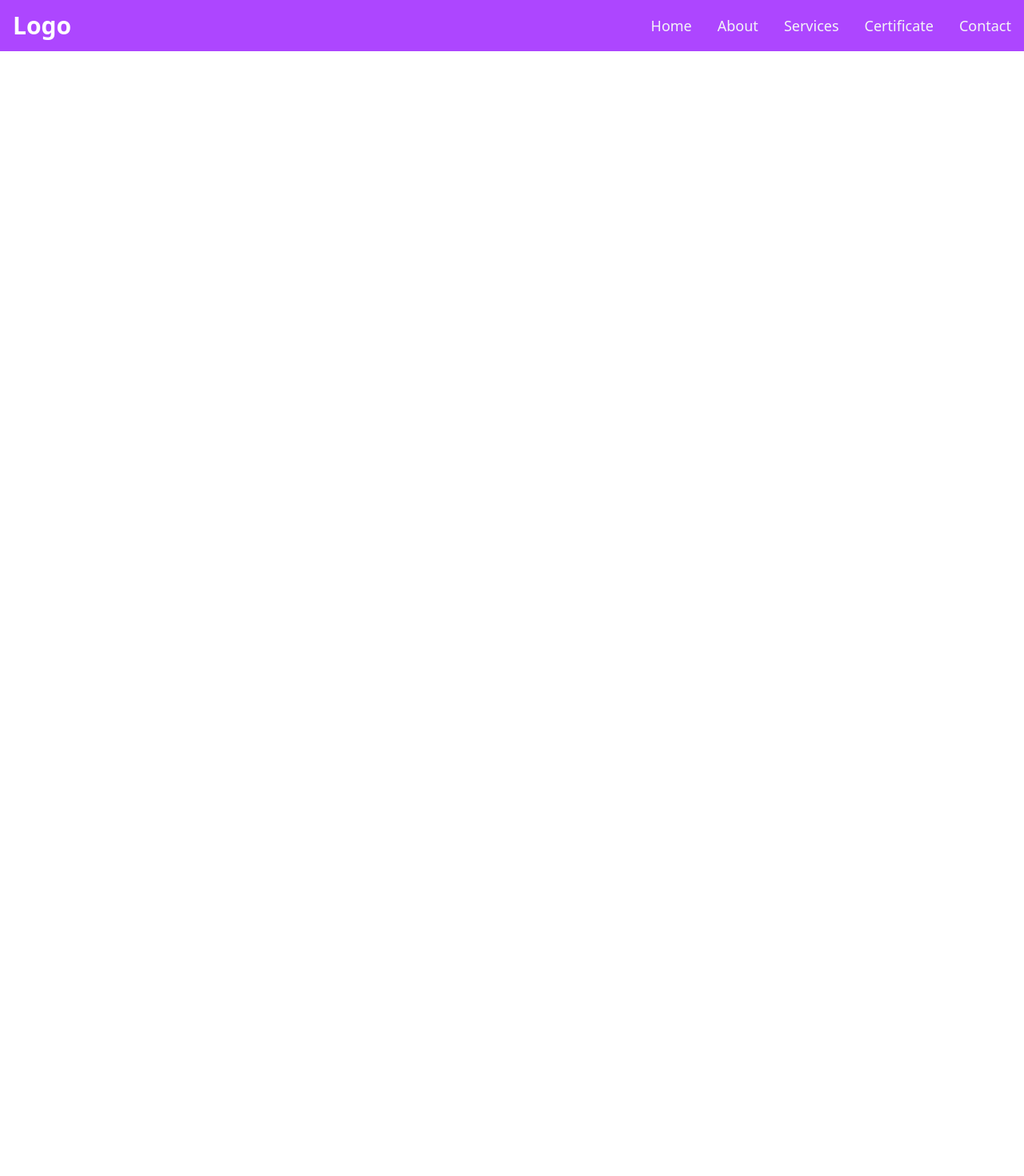
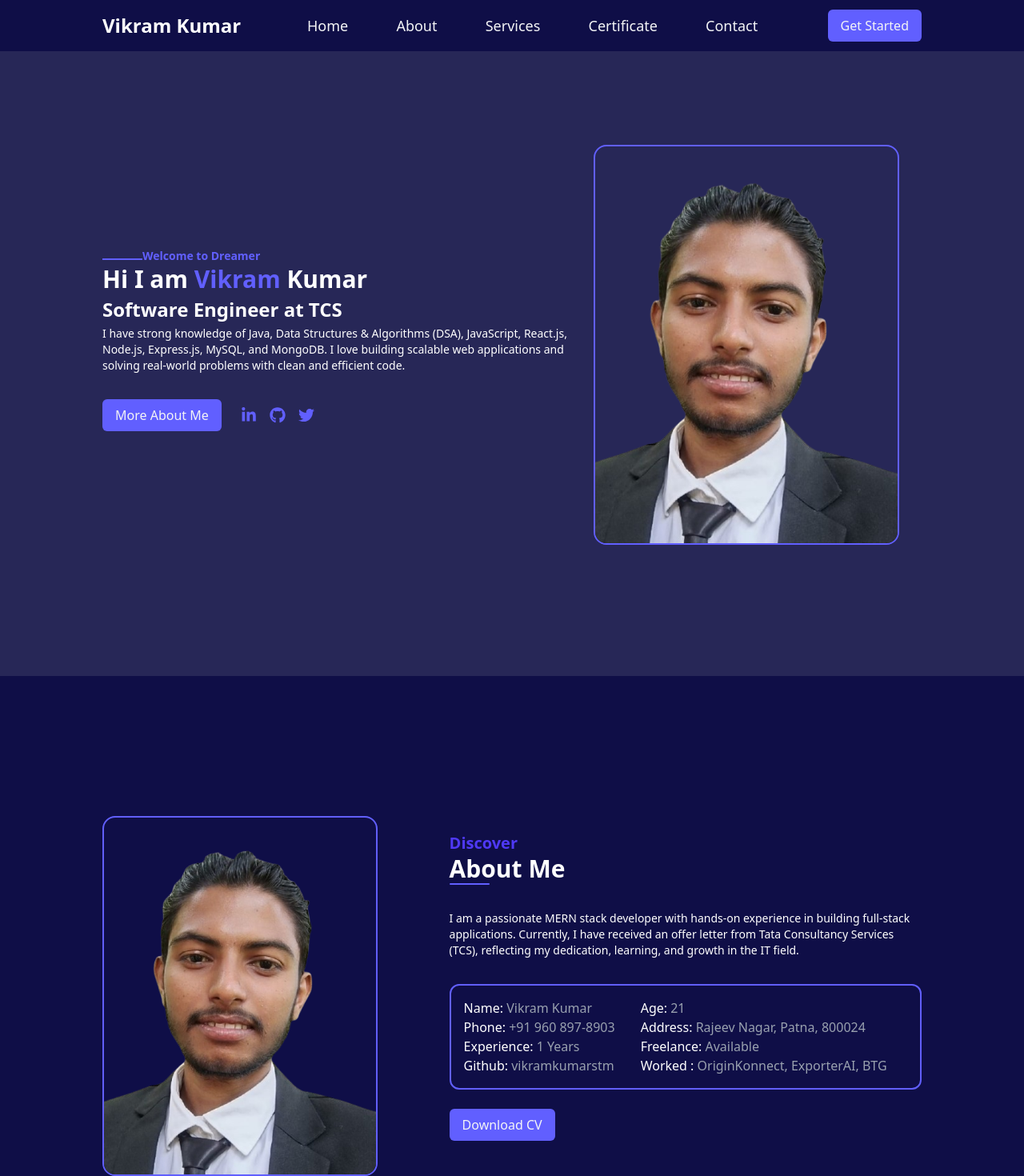
Before and after one commit to VikramKumarstm/MyPortfolio, a React (Vite) app: page / in a window 1280 px wide. Shown: the top 1470 px of the page at 80% size. Before the commit the page ends 800 px from the top, so only its background shows below. Built offline with nearby package versions, Linux system fonts and the light colour scheme.

Commit message:
header, hero, and about us section complete

```diff
--- a/src/App.jsx
+++ b/src/App.jsx
@@ -2,6 +2,8 @@ import { useState } from 'react';
 import './App.css'
 import Header from './components/Header'
 import { CiMenuBurger } from "react-icons/ci";
+import Hero from './components/Hero';
+import About from './components/About';
 
 
 function App() {
@@ -10,32 +12,12 @@ function App() {
 
 
   return (
-    <nav className='bg-purple-500'>
-      <div className="h-16 flex items-center justify-between">
-        {/* Logo */}
-        <div className='text-3xl text-white font-bold px-4'>Logo</div>
+    <>
+      < Header />
+      < Hero />
+      < About />
+    </>
 
-        {/* navigation buttons for desktop */}
-        <div className='hidden sm:block'>
-          <a href="#" className='text-gray-100 text-lg px-4'>Home</a>
-          <a href="#" className='text-gray-100 text-lg px-4'>About</a>
-          <a href="#" className='text-gray-100 text-lg px-4'>Services</a>
-          <a href="#" className='text-gray-100 text-lg px-4'>Certificate</a>
-          <a href="#" className='text-gray-100 text-lg px-4'>Contact</a>
-        </div>
-        <button onClick={() => setIsOpen(!isOpen)} className='block sm:hidden px-4 text-3xl text-white'>
-          <CiMenuBurger />
-        </button>
-      </div>
-      {/* navigation buttons for mobile */}
-      <div className={` ${isOpen ? "block" : "hidden"} block sm:hidden bg-gray-100 space-y-2 pb-3`}>
-        <a href="#" className='text-gray-600 text-lg px-4 block'>Home</a>
-        <a href="#" className='text-gray-600 text-lg px-4 block'>About</a>
-        <a href="#" className='text-gray-600 text-lg px-4 block'>Services</a>
-        <a href="#" className='text-gray-600 text-lg px-4 block'>Certificate</a>
-        <a href="#" className='text-gray-600 text-lg px-4 block'>Contact</a>
-      </div>
-    </nav>
   )
 }
 
--- /dev/null
+++ b/src/components/About.jsx
@@ -0,0 +1,46 @@
+import React from 'react'
+import myImage from '../assets/images/vikram-port.png'
+import Button from './Button/Button'
+
+export default function About() {
+  return (
+    <div>
+        <div className='w-full h-full sm:h-screen bg-[#0F0E47] flex justify-center'>
+
+            <div className='w-[80%] sm:flex items-center text-white'>
+                <div className="basis-[40%] pt-8 mb-8 sm:mb-0 sm:pt-0">
+                    <img src={myImage} alt="Vikram" className='border-2 rounded-2xl border-indigo-500 h-[450px]'/>
+                </div>
+                <div className="basis-[60%] pl-6 sm:pb-6">
+                    <h3 className='text-xl font-semibold text-indigo-600'>Discover</h3>
+                    <h1 className='text-3xl font-semibold'>About Me</h1>
+                    <p className='w-[50px] h-[2px] bg-indigo-500 rounded-2xl mb-8'></p>
+                    <p className='text-sm font-normal pb-8'>
+                        I am a passionate MERN stack developer with hands-on experience in building
+                        full-stack applications. Currently, I have received an offer letter from Tata
+                        Consultancy Services (TCS), reflecting my dedication, learning, and growth in
+                        the IT field.
+                    </p>
+                    <div className="flex border-2 border-indigo-500 rounded-xl px-4 py-4 mb-6">
+                        <ul className='pr-8'>
+                            <li className='text-gray-400'><span className='text-white'>Name:</span> Vikram Kumar</li>
+                            <li className='text-gray-400'><span className='text-white'>Phone:</span> +91 960 897-8903</li>
+                            <li className='text-gray-400'><span className='text-white'>Experience:</span> 1 Years</li>
+                            <li className='text-gray-400'><span className='text-white'>Github:</span> <a href="https://github.com/VikramKumarstm">vikramkumarstm</a></li>
+                        </ul>
+                        <ul>
+                            <li className='text-gray-400'><span className='text-white'>Age:</span> 21</li>
+                            <li className='text-gray-400'><span className='text-white'>Address:</span> Rajeev Nagar, Patna, 800024</li>
+                            <li className='text-gray-400'><span className='text-white'>Freelance:</span> Available</li>
+                            <li className='text-gray-400'><span className='text-white'>Worked :</span> OriginKonnect, ExporterAI, BTG</li>
+                        </ul>
+                    </div>
+
+                    < Button text="Download CV" />
+                </div>
+            </div>
+
+        </div>
+    </div>
+  )
+}
--- /dev/null
+++ b/src/components/Button/Button.jsx
@@ -0,0 +1,9 @@
+import React from 'react'
+
+export default function Button({text}) {
+  return (
+    <div>
+        <button className='px-4 py-2 bg-indigo-500 text-gray-100 rounded-md'>{text}</button>
+    </div>
+  )
+}
--- a/src/components/Header.jsx
+++ b/src/components/Header.jsx
@@ -1,21 +1,59 @@
-import React from 'react'
+import React, { useState } from 'react'
+import Button from './Button/Button'
+import { GiHamburgerMenu } from "react-icons/gi";
+import { RxCross2 } from "react-icons/rx";
 
-export default function
-() {
+export default function () {
+
+    const [isOpen, setIsOpen] = useState(false);
+
   return (
-    <div className='w-full bg-black text-white flex justify-center h-full'>
-        <div className="w-3/4 flex justify-between items-center h-16">
-            <div className="basis-1/3">
-                <h1 className='text-2xl text-orange-600 font-semibold'>Vikram Thakur</h1>
+    <div className="bg-[#0F0E47] w-full flex-col sm:flex-row flex items-center sm:justify-center fixed">
+        <nav className='h-16 w-[80%] flex items-center justify-between'>
+            <div className="text-xl sm:text-2xl text-white font-bold sm:basis-[25%]">
+                Vikram Kumar
             </div>
-            <div className="basis-2/3 h-full">
-                <ul className='w-full h-full flex justify-between items-center'>
-                    <li><a href="">Home</a></li>
-                    <li><a href="">About Us</a></li>
-                    <li><a href="">Services</a></li>
-                    <li><a href=""></a>Certificate</li>
-                    <li><a href=""></a>Contact Us</li>
+
+            <div className="basis-[55%] hidden sm:block">
+                <ul className='flex justify-between text-gray-100 text-lg'>
+                    <li><a href="#">Home</a></li>
+                    <li><a href="#">About</a></li>
+                    <li><a href="#">Services</a></li>
+                    <li><a href="#">Certificate</a></li>
+                    <li><a href="#">Contact</a></li>
                 </ul>
+            </div>
+
+            <div className="basis-[20%] text-end hidden sm:block">
+                <Button text='Get Started'/>
+            </div>
+
+            <button
+            className=' block sm:hidden text-2xl text-white space-y-2'
+            onClick={() => setIsOpen(!isOpen)}
+            >
+
+                {
+                    isOpen ? < RxCross2 /> : < GiHamburgerMenu />
+                }
+
+            </button>
+
+        </nav>
+
+        <div className={`${isOpen ? "block" : "hidden"} block sm:hidden bg-gray-400 w-full pl-[10%] py-6`}>
+            <div>
+                <ul className='text-gray-100 text-lg'>
+                    <li className='py-1'><a href="#">Home</a></li>
+                    <li className='py-2'><a href="#">About</a></li>
+                    <li className='py-2'><a href="#">Services</a></li>
+                    <li className='py-2'><a href="#">Certificate</a></li>
+                    <li className='py-2'><a href="#">Contact</a></li>
+                </ul>
+            </div>
+
+            <div className='pt-2'>
+                <Button text='Get Started'/>
             </div>
         </div>
     </div>
--- /dev/null
+++ b/src/components/Hero.jsx
@@ -0,0 +1,41 @@
+import React from 'react'
+import Button from './Button/Button'
+import { FaLinkedinIn } from "react-icons/fa";
+import { FaGithub } from "react-icons/fa";
+import { FaTwitter } from "react-icons/fa";
+import myImage from '../assets/images/vikram-port.png'
+
+export default function Hero() {
+  return (
+    <div className='w-full h-full sm:h-[calc(100vh+45px)] flex justify-center bg-[#272757]'>
+        <div className='w-[80%] h-full sm:flex items-center justify-between'>
+            <div className="basis-[60%]">
+                <span className='w-[50px] h-[2px] bg-indigo-500 inline-block'></span>
+                <p className='inline-block text-indigo-500 text-sm font-semibold'>Welcome to Dreamer</p>
+                <h1 className='text-3xl font-bold text-white mb-1'>Hi I am <span className='text-indigo-500'>Vikram</span> Kumar</h1>
+                <h1 className='text-2xl font-bold text-white mb-1'>Software Engineer at TCS</h1>
+                <p className='text-white text-sm font-normal pb-8 pr-6'>
+                    I have strong knowledge of Java, Data Structures & Algorithms (DSA), JavaScript, React.js, Node.js, Express.js, MySQL, and MongoDB.
+                    I love building scalable web applications and solving real-world problems with clean and efficient code.
+                </p>
+
+                {/* buttons */}
+                <div className='flex items-center'>
+                    <Button text="More About Me" />
+
+                    {/* Social media links */}
+                    <ul className='flex pl-4'>
+                        <li className='px-2 text-xl'><a href="https://www.linkedin.com/in/vikram-kumar-838a90291/" target="_blank" className='text-indigo-500'> < FaLinkedinIn /> </a></li>
+                        <li className='px-2 text-xl'><a href="https://github.com/VikramKumarstm" target="_blank" className='text-indigo-500'> < FaGithub /> </a></li>
+                        <li className='px-2 text-xl'><a href="" target="_blank" className='text-indigo-500'> < FaTwitter /> </a></li>
+                    </ul>
+                </div>
+
+            </div>
+            <div className="basis-[40%] pt-4 pb-8 sm:pb-0">
+                <img src={myImage} alt="Vikram" className='border-2 border-indigo-500 h-[500px] rounded-2xl' />
+            </div>
+        </div>
+    </div>
+  )
+}
--- /dev/null
+++ b/src/components/Service.jsx
@@ -0,0 +1,18 @@
+import React from 'react'
+
+function Service() {
+  return (
+    <div className='w-full h-full flex justify-center'>
+        <div className='w-[80%] h-full'>
+            <div className="txt">
+                <h1>What I Do</h1>
+            </div>
+            <div className="items">
+
+            </div>
+        </div>
+    </div>
+  )
+}
+
+export default Service
```
Also changed, not shown: src/assets/images/vikram-port.png (added).
